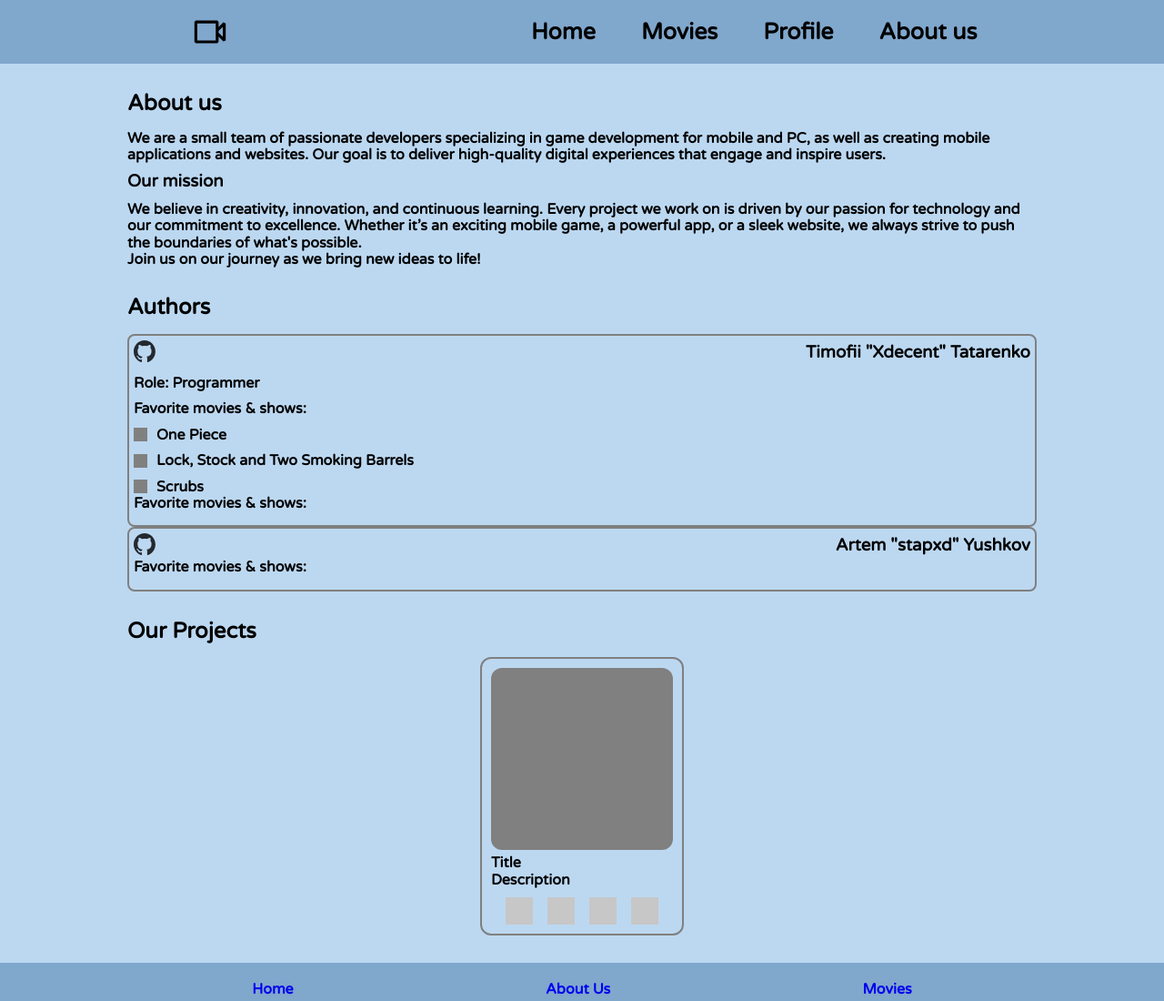
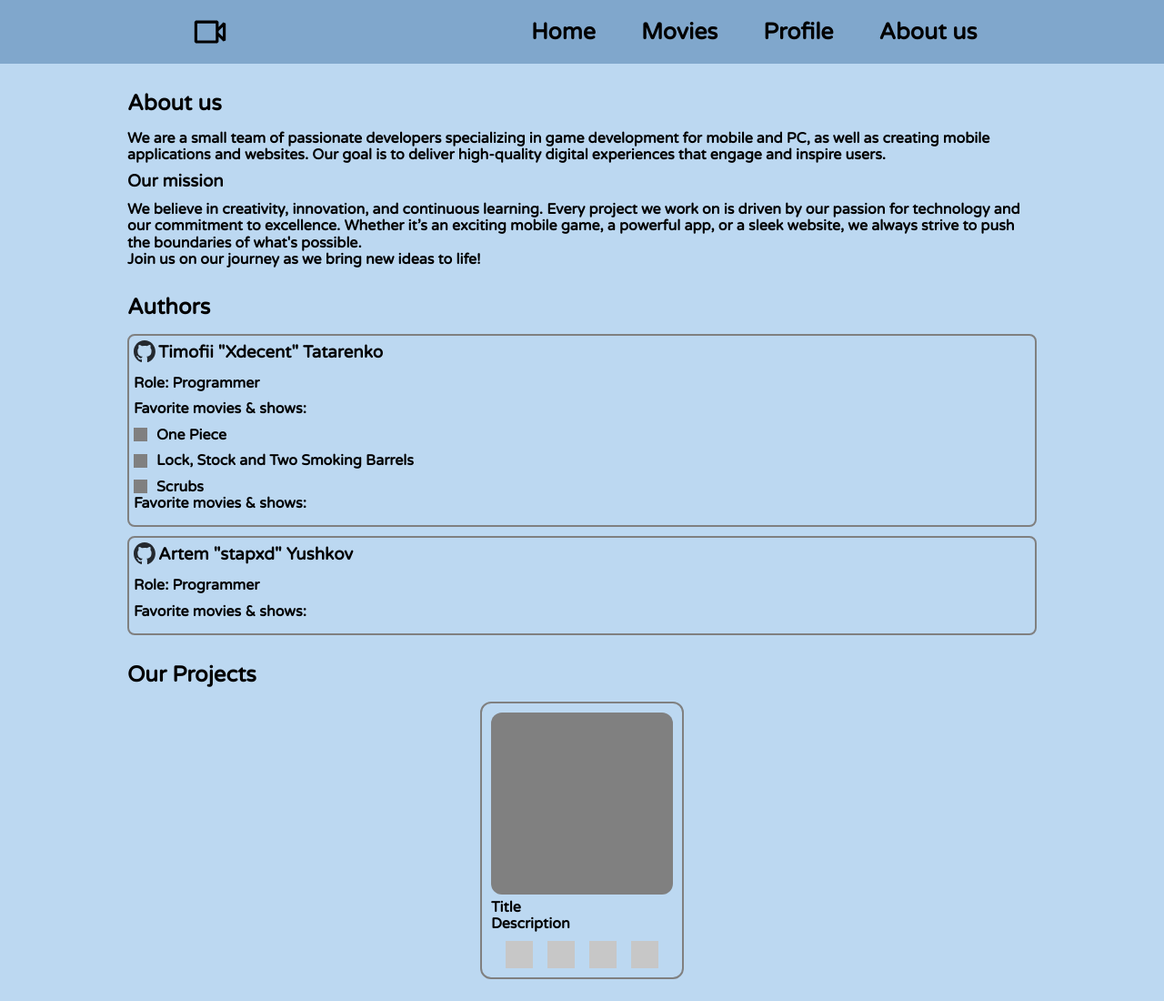
Before and after one commit to Xdecent0/filmify, a plain HTML site: page pages/about_us.html in a window 1280 px wide. Shown: the top 1100 px of the page at 91% size. Drawn offline with Linux system fonts and the light colour scheme.

Commit message:
some fixes

```diff
--- a/pages/about_us.html
+++ b/pages/about_us.html
@@ -126,6 +126,7 @@
                             </a>
                             <h3 class="authors__name">Artem "stapxd" Yushkov</h3>
                         </div>
+                        <p class="authors__role">Role: Programmer</p>
                         <h4 class="authors__movies-title">Favorite movies & shows:</h4>
                         <ul class="authors__movies-list">
                             <li class="authors__movies-item">
--- a/styles/about_us.css
+++ b/styles/about_us.css
@@ -1,7 +1,6 @@
 .authors__links {
     display: flex;
     align-items: center;
-    justify-content: space-between;
 }
 
 .about {
@@ -12,6 +11,10 @@
     border: 2px grey solid;
     padding: 5px;
     border-radius: 8px;
+}
+
+.authors__name {
+    margin-left: 3px;
 }
 
 .about__title {
@@ -28,6 +31,10 @@
 
 .authors__title {
     margin-bottom: 15px;
+}
+
+.authors__item + .authors__item {
+    margin-top: 10px;
 }
 
 .authors__movies-item {
```
